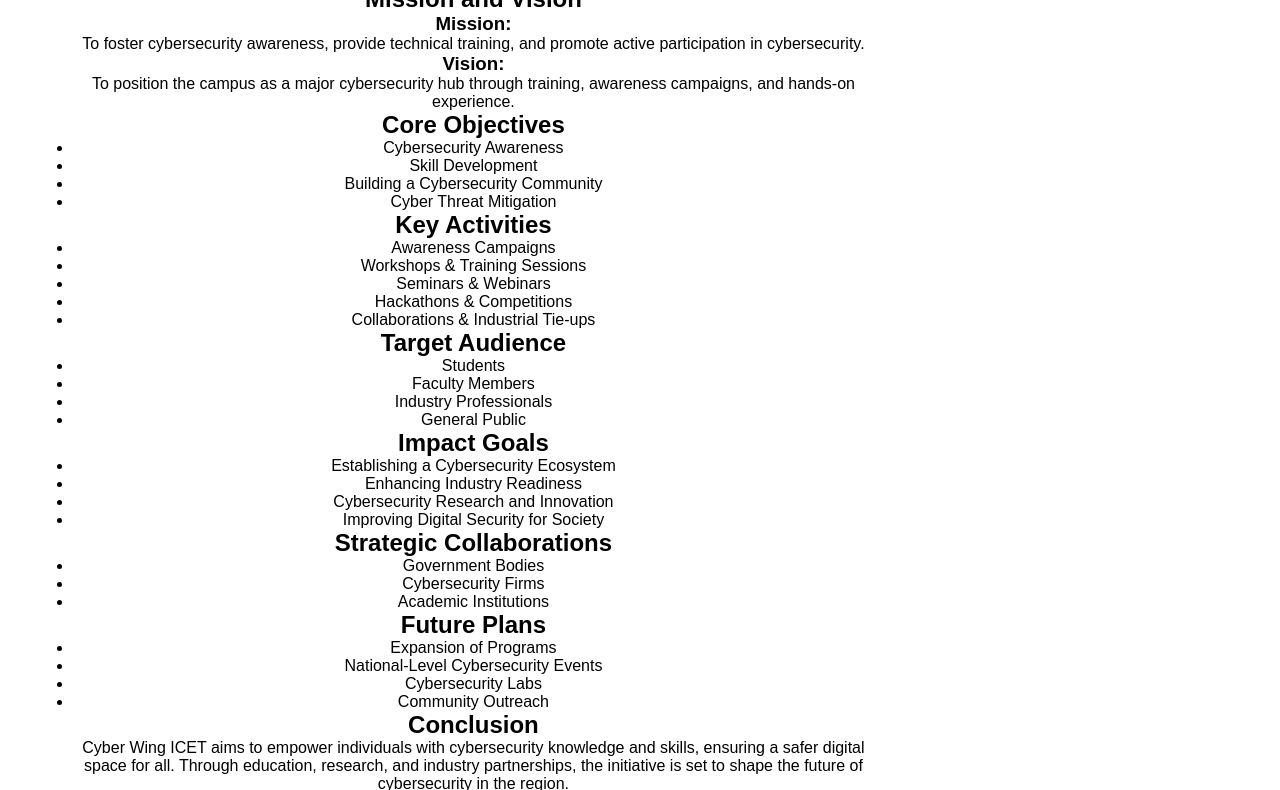
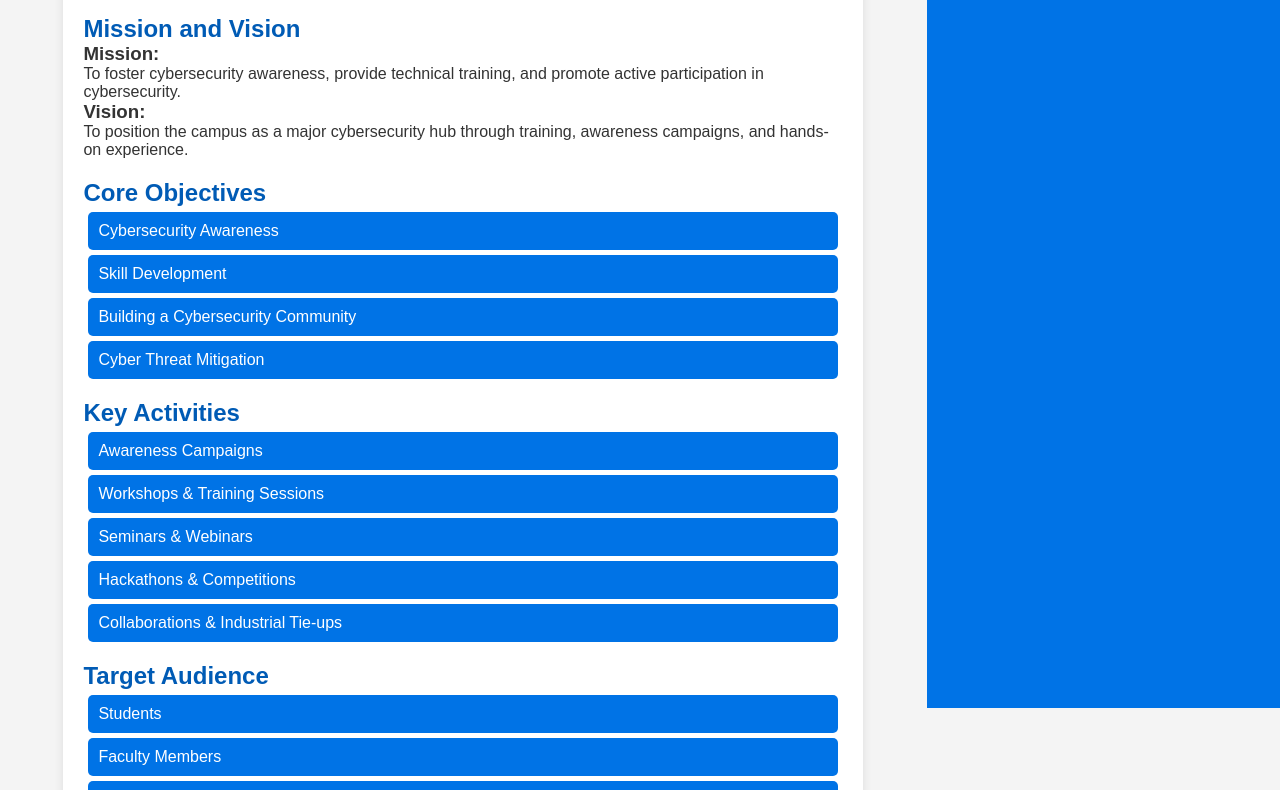
Before and after one commit to Abhiram-ARS/Website_CyberWing_ICET, a plain HTML site: page Main/public/webPage_introduction.html in a window 1280 px wide. Shown: the part 92-882 px from the top of the page. Drawn offline with Linux system fonts and the light colour scheme; files that its build step writes are made by us from their sources.

Commit message:
Update styles.css

```diff
--- a/Main/public/css/styles.css
+++ b/Main/public/css/styles.css
@@ -67,11 +67,6 @@
     max-width: 100px;
 }
 
-h1 {
-    font-size: 2em;
-    margin-top: 10px;
-}
-
 /* Form Styling */
 form {
     display: block;
@@ -113,3 +108,50 @@
 button:hover {
     background-color: #45a049;
 }
+
+body {
+    font-family: Arial, sans-serif;
+    margin: 0;
+    padding: 0;
+    background-color: #f4f4f4;
+    color: #333;
+    text-align: center;
+}
+.container {
+    width: 80%;
+    margin: auto;
+    background: white;
+    padding: 20px;
+    box-shadow: 0 0 10px rgba(0, 0, 0, 0.1);
+    border-radius: 10px;
+    margin-top: 20px;
+}
+h1 {
+    color: #0073e6;
+}
+h2 {
+    color: #005bb5;
+    margin-top: 20px;
+}
+ul {
+    list-style-type: none;
+    padding: 0;
+}
+ul li {
+    background: #0073e6;
+    color: white;
+    margin: 5px;
+    padding: 10px;
+    border-radius: 5px;
+}
+section {
+    text-align: left;
+    margin-top: 20px;
+}
+.footer {
+    margin-top: 20px;
+    padding: 10px;
+    background: #0073e6;
+    color: white;
+    text-align: center;
+}
```
